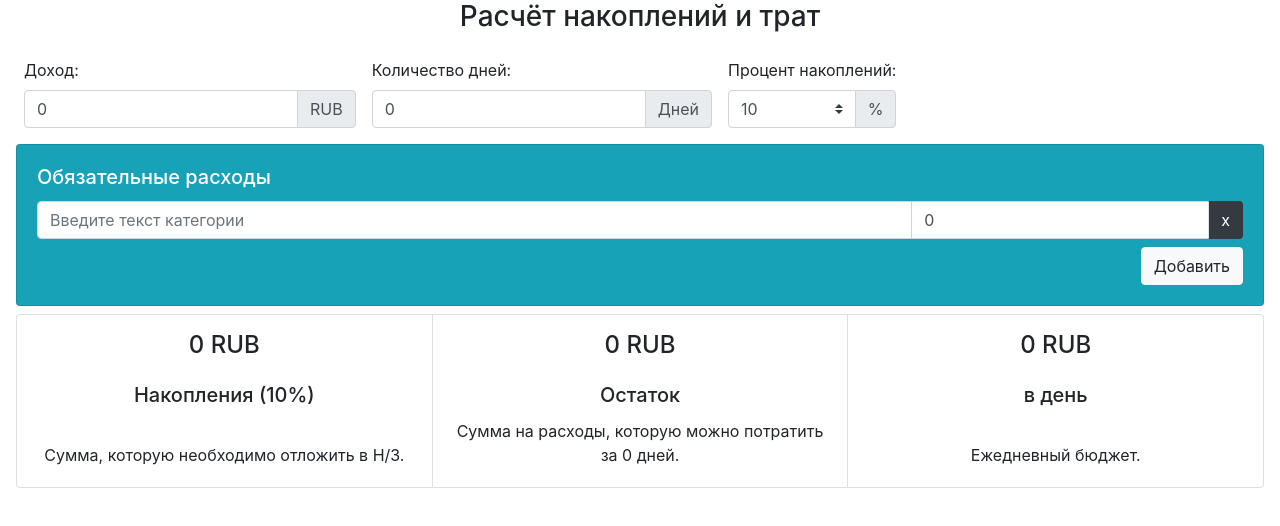
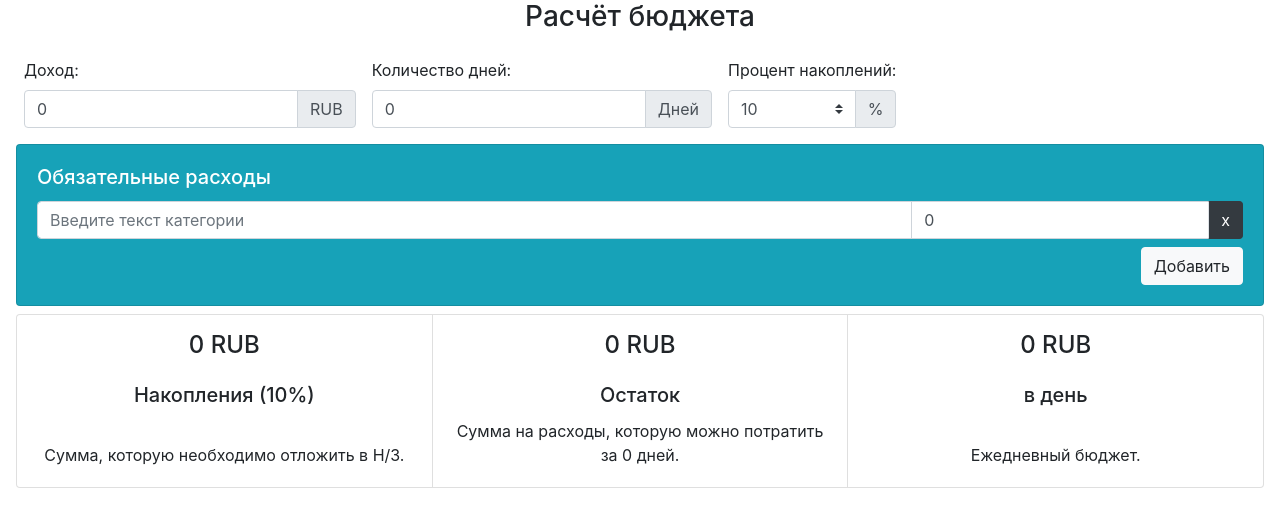
Before and after one commit to okurilo/fin-fast, a React (Create React App) app: page / in a window 1280 px wide. Shown: the top 526 px of the page. Built offline with nearby package versions, Linux system fonts and the light colour scheme.

Commit message:
Title change; add 0 percent

```diff
--- a/src/App.js
+++ b/src/App.js
@@ -116,7 +116,7 @@ class App extends Component {
     return (
       <div className="App">
         <header>
-          <h3 className="" >Расчёт накоплений и трат</h3>
+          <h3 className="" >Расчёт бюджета</h3>
         </header>
         <section className="m-3 text-left">
           <Income
--- a/src/components/Income.js
+++ b/src/components/Income.js
@@ -40,6 +40,7 @@ export default class Income extends Component {
                  id="inputGroupSelect01"
                  defaultValue={this.props.percentStorage}
                  onChange={this.props.percentStorageSelect} >
+                  <option value="0">0</option>
                   <option value="10">10</option>
                   <option value="15">15</option>
                   <option value="20">20</option>
```
